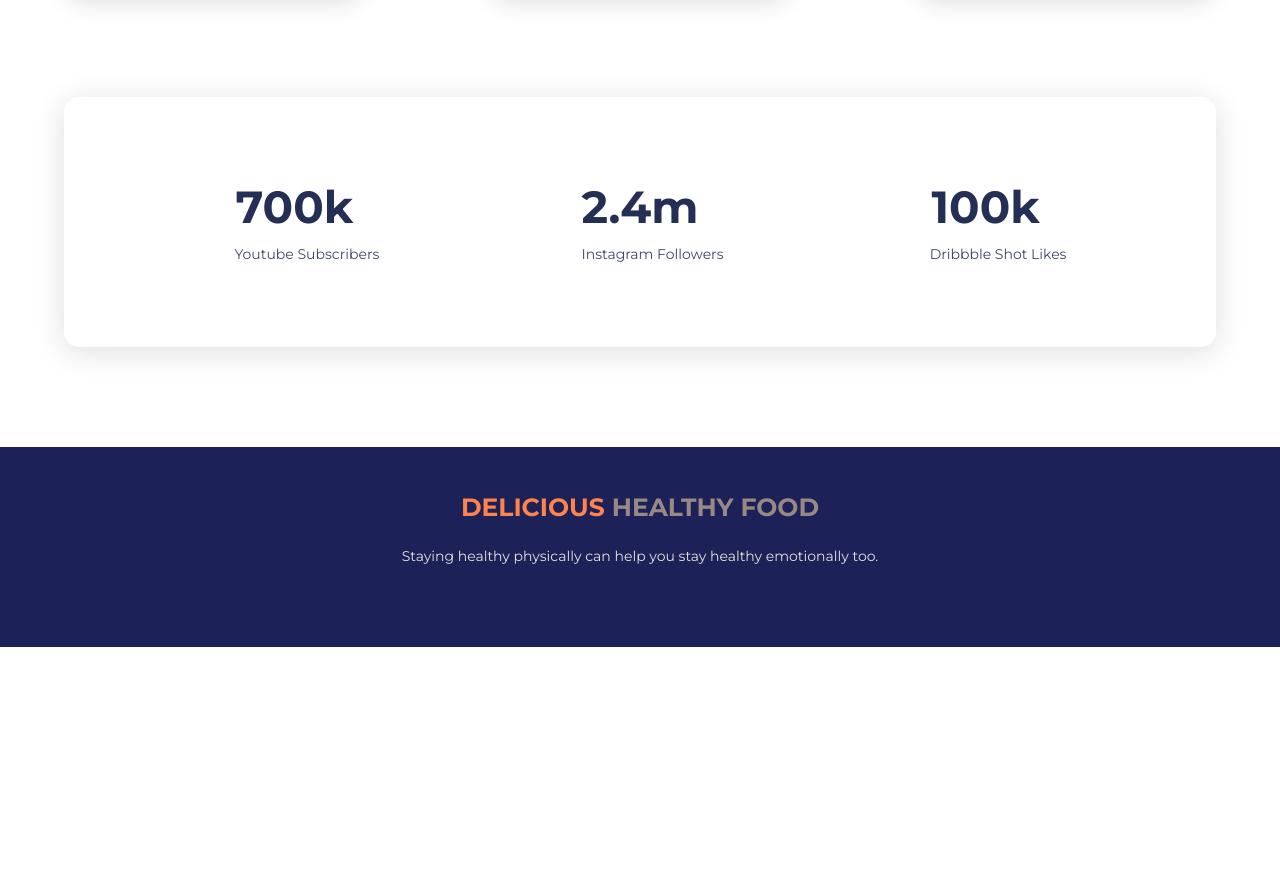
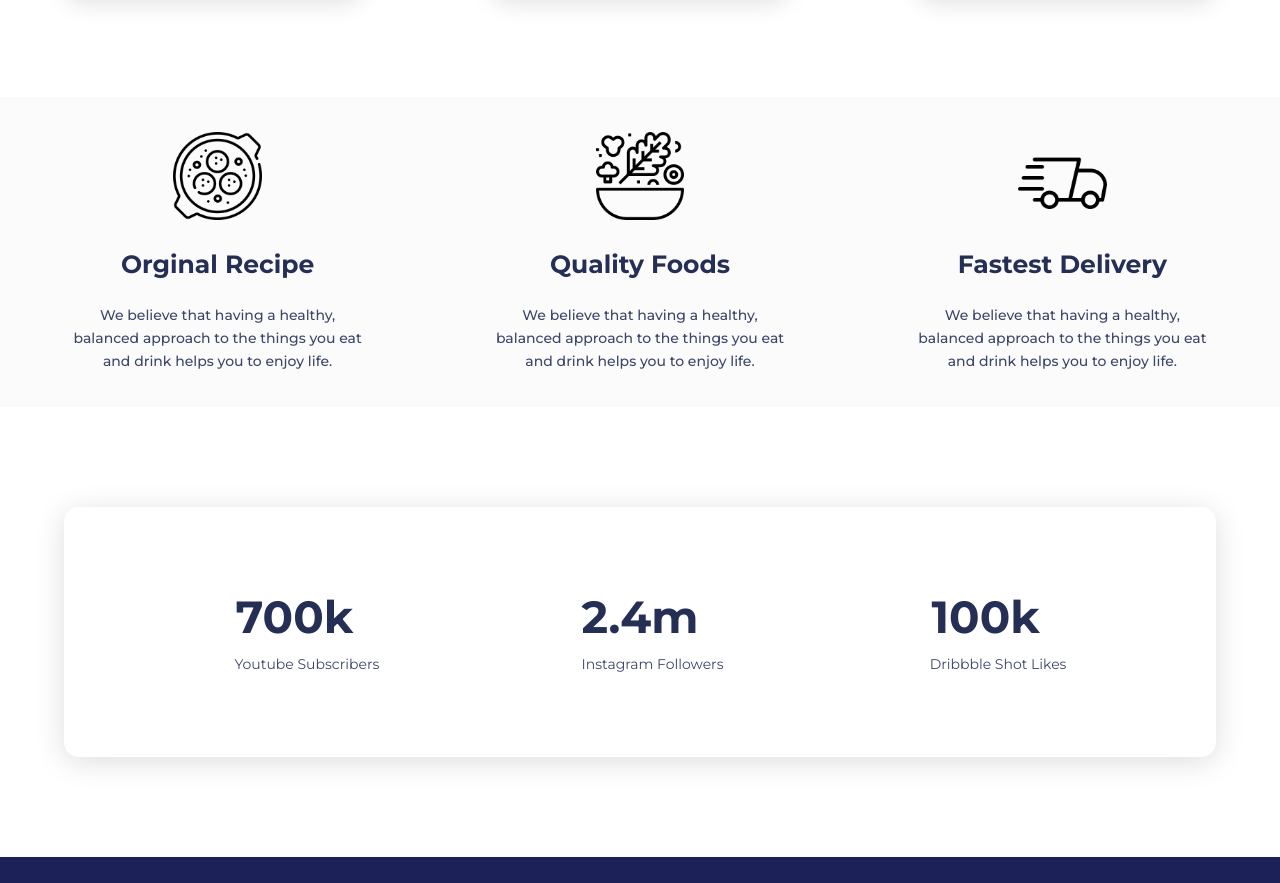
Before and after one commit to khan-shimul/delicios-food, a plain HTML site: page index.html in a window 1280 px wide. Shown: the part 1839-2722 px from the top of the page. Before the commit the page ends 2486 px from the top, so only its background shows below. Drawn offline with Linux system fonts and the light colour scheme.

Commit message:
delivery section added

```diff
--- a/index.html
+++ b/index.html
@@ -18,28 +18,28 @@
 
 <body>
     <section id="nav-bar">
+
         <nav>
             <h1 class="logo" href="#"><span>Delicious</span> Food</h1>
             <ul>
                 <li><a href="#">Home</a></li>
                 <li><a href="#">About</a></li>
+                <li><a href="#">Menu</a></li>
                 <li><a href="#">Contact</a></li>
-                <li><a href="#">Hoy Na</a></li>
             </ul>
             <div class="toggle"></div>
         </nav>
+
     </section>
 
     <section class="top-section flexible-container">
 
         <div id="top-align" class="half-width">
-
             <h1> <span class="orage-color">Enjoy</span> Our Healthy And Delicious Food </h1>
 
             <p>Our healthy foods contain nutrients that may help you <br> reduce stress so try
                 some of these foods!
             </p>
-
             <a class="order-button" target="_blank" href="https://www.facebook.com/khanshimul196">Order
                 Food</a>
         </div>
@@ -47,6 +47,7 @@
         <div class="half-width">
             <img src="images/food/home.png" alt="">
         </div>
+
     </section>
 
     <section class="about-me flexible-container">
@@ -61,10 +62,10 @@
                 also key indicators of a good cook. Chopping an onion in seconds, cooking steaks perfectly using the
                 thumb technique and the ability to whip something up from scratch also sets confident chefs from the
                 rest of us.</p>
-
             <a class="order-button" target="_blank" href="https://www.linkedin.com/in/khanshimul196/">Contact
                 Me</a>
         </div>
+
     </section>
 
     <section class="recipe-container">
@@ -103,9 +104,40 @@
                     cholesterol, and sugar increases.</p>
             </div>
         </div>
+
+    </section>
+
+    <section class="delivery-container">
+        <div class="delivery-flexible">
+            <div class="delivery-triple-width">
+                <img src="images/icon/kofta.png" alt="">
+                <h3>Orginal Recipe</h3>
+                <p>We believe that having a healthy, balanced approach to the things you eat and drink helps you to
+                    enjoy
+                    life.</p>
+            </div>
+
+            <div class="delivery-triple-width">
+                <img src="images/icon/salad.png" alt="">
+                <h3>Quality Foods</h3>
+                <p>We believe that having a healthy, balanced approach to the things you eat and drink helps you to
+                    enjoy
+                    life.</p>
+            </div>
+
+            <div class="delivery-triple-width">
+                <img src="images/icon/fast.png" alt="">
+                <h3>Fastest Delivery</h3>
+                <p>We believe that having a healthy, balanced approach to the things you eat and drink helps you to
+                    enjoy
+                    life.</p>
+            </div>
+        </div>
+
     </section>
 
     <section class="social-area">
+
         <div class="social-info">
             <h1>700k</h1>
             <p class="social-media-name">Youtube Subscribers</p>
@@ -124,12 +156,14 @@
     </section>
 
     <section id="bottom-bg">
+
         <div>
             <footer>
                 <h3 class="footer-uppercase"><span class="orage-color">Delicious</span> Healthy Food</h3>
                 <p class="footer-text">Staying healthy physically can help you stay healthy emotionally too.</p>
             </footer>
         </div>
+
     </section>
 </body>
 
--- a/style.css
+++ b/style.css
@@ -40,7 +40,7 @@ nav ul li a{
     margin: 30px;
     color: white;
     font-size: 15px;
-    font-weight: 700;
+    font-weight: 600;
 }
 
 a:hover{
@@ -172,6 +172,36 @@ h3{
     margin-top: -15px;
 }
 
+.delivery-container{
+    background-color: #FBFBFB;
+}
+
+.delivery-flexible{
+    display: flex;
+    margin-bottom: 100px;
+    justify-content: center;
+}
+
+.delivery-triple-width{
+    width: 23%;
+    margin-left: 5%;
+    margin-right: 5%;
+    text-align: center;
+    padding: 20px 0px;
+}
+
+.delivery-triple-width img{
+    width: 30%;
+    margin-top: 5%;
+}
+
+.delivery-triple-width p{
+    font-size: 14px;
+    line-height: 23px;
+    color: #3D4668;
+    font-weight: 500;
+}
+
 .social-area{
     display: flex;
     width: 90%;
```
Also changed, not shown: images/icon/fast.png (added), images/icon/kofta.png (added), images/icon/salad.png (added).
